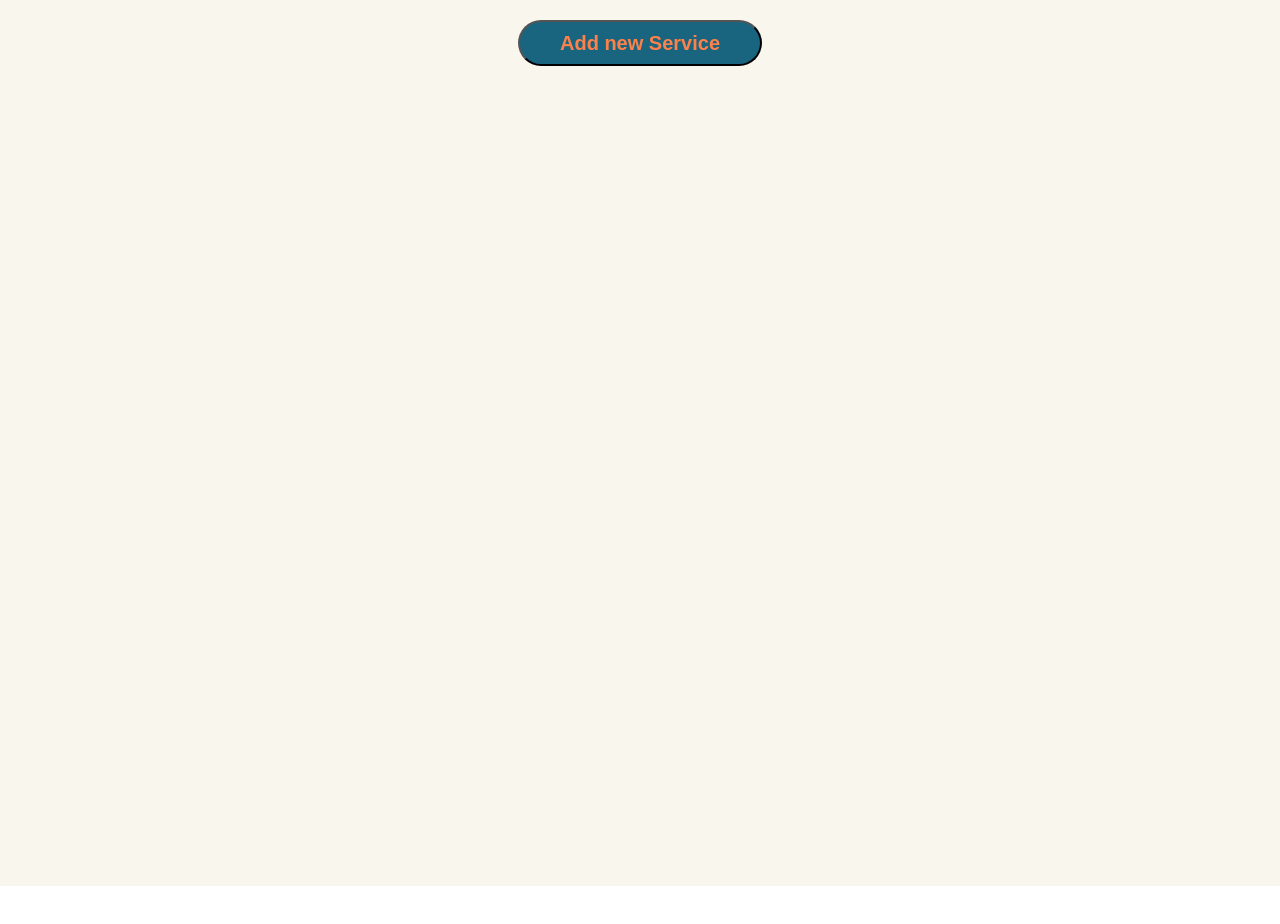
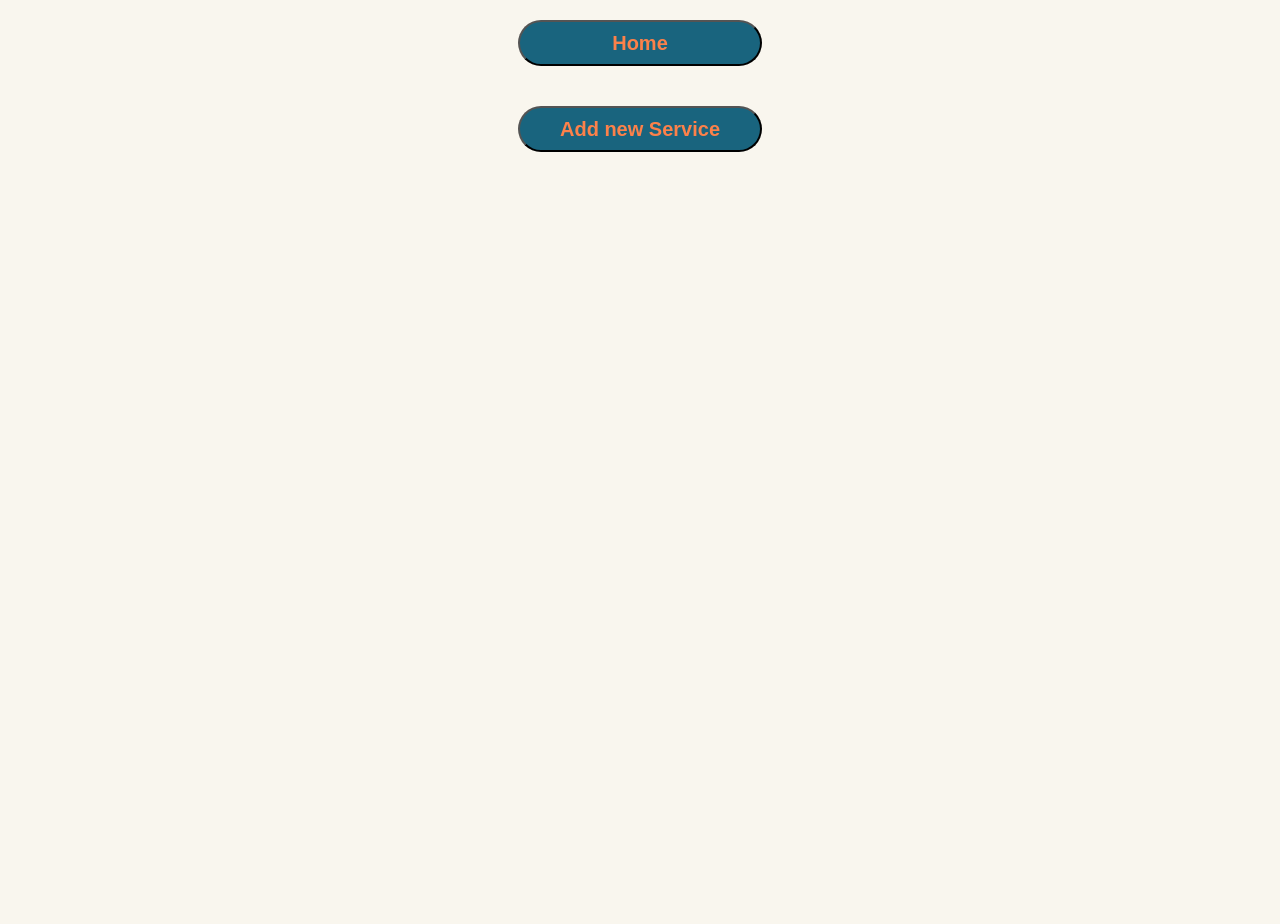
Before and after one commit to tsimvris/capstone-project, a Next.js app: page /services in a window 1280 px wide. Shown: the top 924 px of the page. Before the commit the page ends 886 px from the top, so only its background shows below. Built offline with nearby package versions, Linux system fonts and the light colour scheme.

Commit message:
Update services.jsx

```diff
--- a/src/pages/services.jsx
+++ b/src/pages/services.jsx
@@ -12,6 +12,15 @@ export default function Services() {
 
 	return (
 		<StyledWrapper>
+		<StyledButton
+				onClick={() => {
+					router.push({
+						pathname: '/',
+					});
+				}}
+			>
+				Home
+			</StyledButton>
 			<StyledButton
 				onClick={() => {
 					router.push({
```
